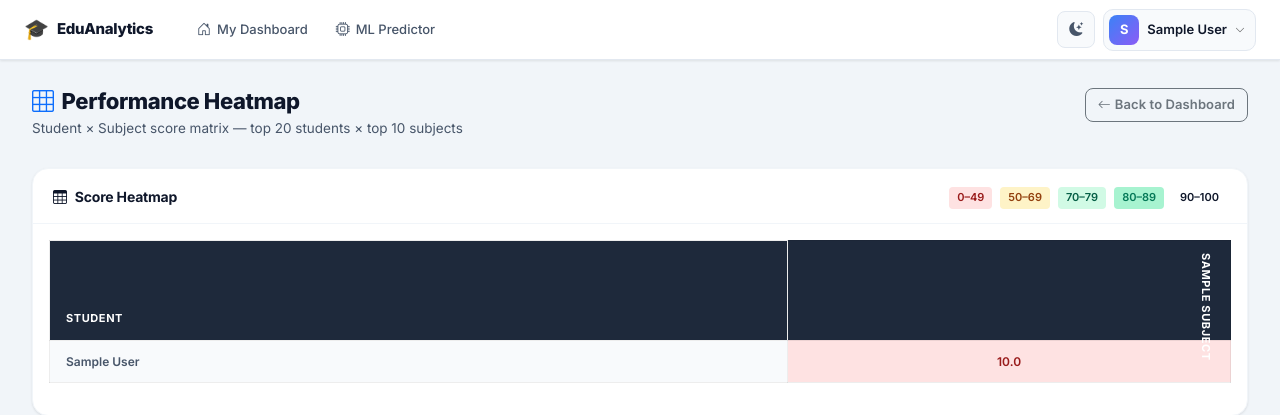
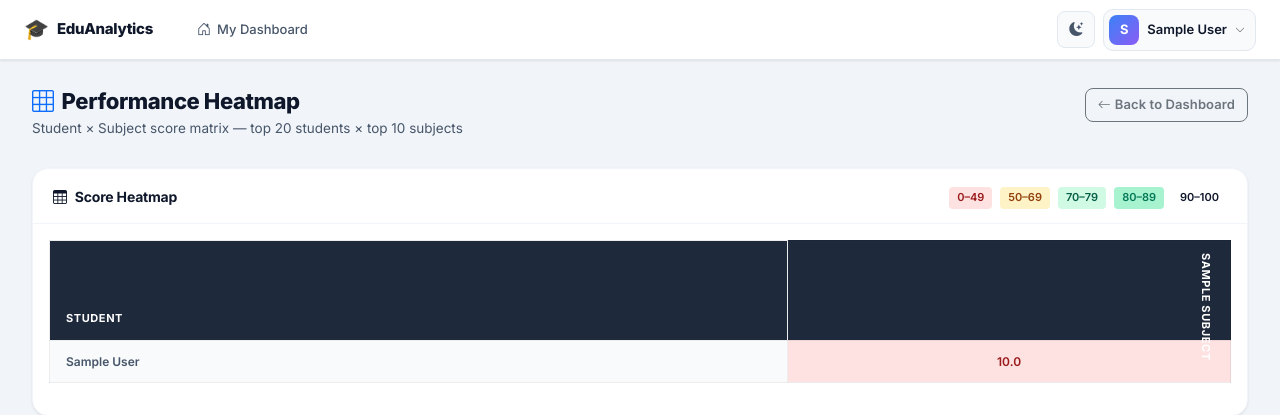
Before and after one commit to Shukhrat0vich/edu, a Django app: page /analytics/heatmap/ in a window 1280 px wide. Shown: the top 415 px of the page. Run offline with Django 4.2, Linux system fonts and the light colour scheme; a user stored in the database is signed in; tables that the repository leaves empty hold one stand-in row (values such as "Sample post").

Commit message:
Remove ML Predictor nav link from student navbar

```diff
--- a/templates/base.html
+++ b/templates/base.html
@@ -60,9 +60,6 @@
         <a href="{% url 'dashboard:student' %}" class="top-nav-link {% if request.resolver_match.url_name == 'student' %}active{% endif %}">
           <i class="bi bi-house-door"></i> My Dashboard
         </a>
-        <a href="{% url 'dashboard:predict' %}" class="top-nav-link {% if request.resolver_match.url_name == 'predict' %}active{% endif %}">
-          <i class="bi bi-cpu"></i> ML Predictor
-        </a>
       {% endif %}
     </nav>
   </div>
@@ -107,7 +104,6 @@
             <a class="dropdown-item-custom" href="{% url 'analytics:overview' %}"><i class="bi bi-graph-up-arrow"></i> Analytics</a>
           {% else %}
             <a class="dropdown-item-custom" href="{% url 'dashboard:student' %}"><i class="bi bi-house-door"></i> My Dashboard</a>
-            <a class="dropdown-item-custom" href="{% url 'dashboard:predict' %}"><i class="bi bi-cpu"></i> ML Predictor</a>
           {% endif %}
           <div class="dropdown-divider-custom"></div>
         </div>
```
